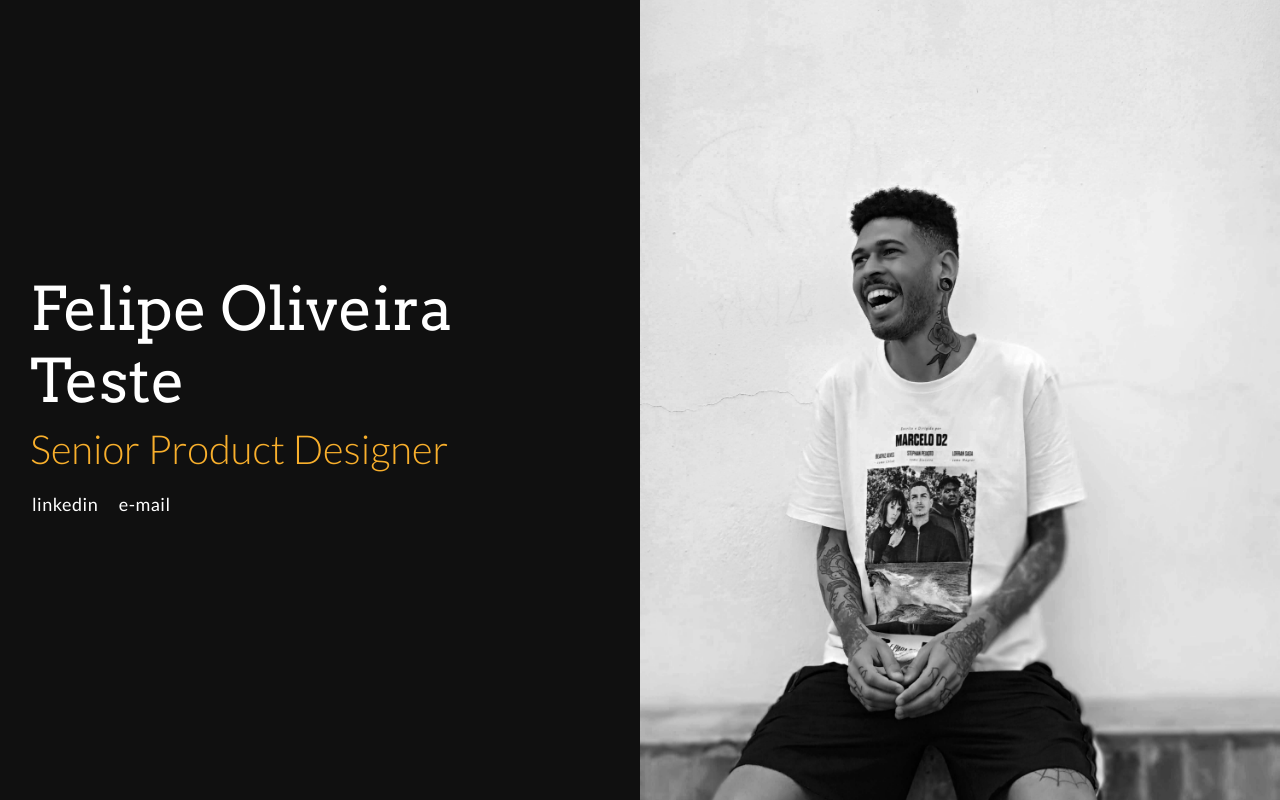
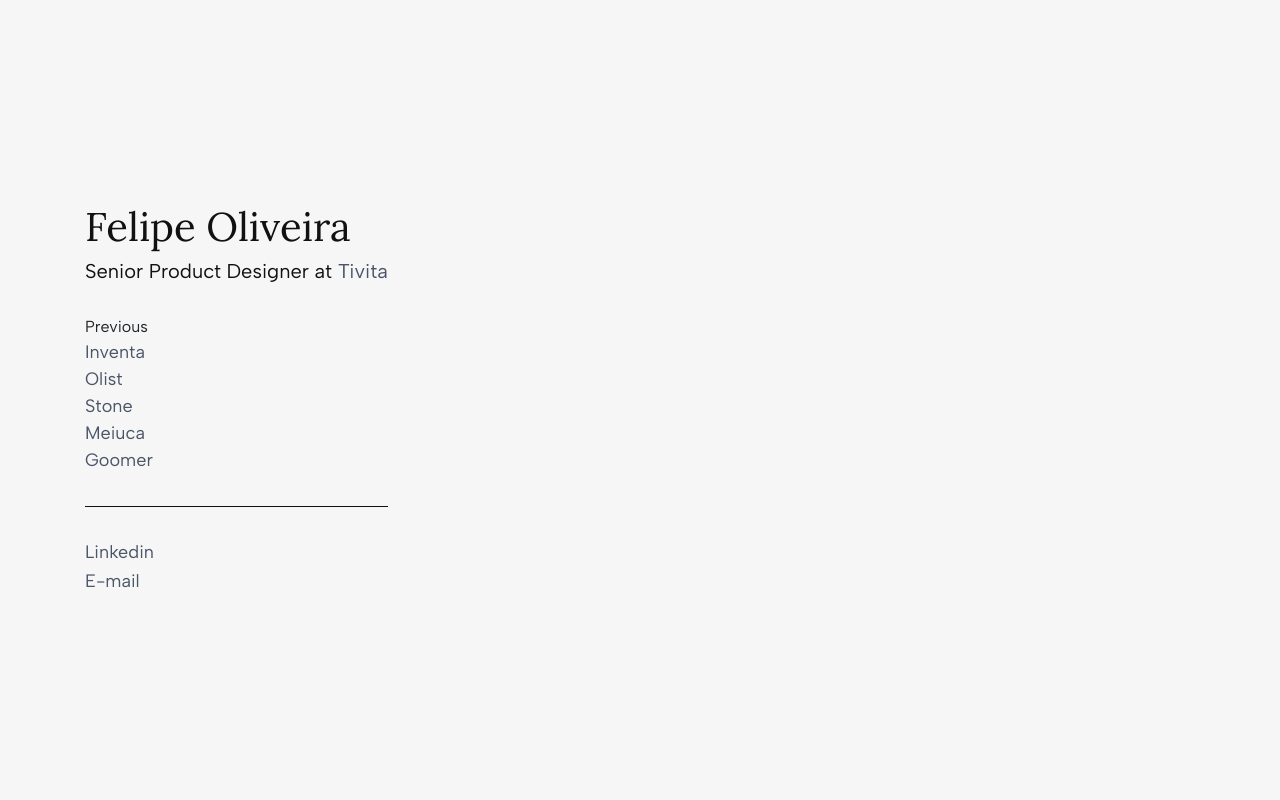
Before and after one commit to felipecotto/felipecotto.github.io, a plain HTML site: page index.html in a window 1280 px wide. Drawn offline with Linux system fonts and the light colour scheme.

Commit message:
new-version

```diff
--- a/css/style.css
+++ b/css/style.css
@@ -1,39 +1,51 @@
 body {
-	background-color: #101010;
+	background-color: #F6F6F6;
+	font-family: "Albert Sans", sans-serif;
 }
 
-.main-bg {
-	background-image: url(../img/felipe-oliveira.jpg);
-	background-repeat: no-repeat;
-	background-size: cover;
-	background-position: center;
-	color: #e3e3e3;
+.flex {
+	display: flex;
+    height: 100vh;
+    align-items: center;
 }
 
-.yellow {
-	color: #f8af2c;
+a {
+	color: #4A5568;
 }
 
-.bg-black {
-	background-color: #101010;
-	color: #fff;
+a:hover {
+	color: #4A5568;
 }
 
-.grid-container {
-    display: flex;
-    align-items: center;
-    justify-content: space-between;
+.links {
+	margin: 0;
+	padding: 0;
+	list-style: none;
+	border-bottom: solid 1px #111111;
+    margin-bottom: 32px;
+    padding-bottom: 32px;
 }
 
-.grid-item {
-	width: 100%;
-    height: 100vh;
-    justify-content: center;
-    align-items: center;
-    align-content: center;
-	display: grid;
-	padding: 30px;
+.links li {
+ /* display: block; */
 }
+
+.links li a {
+    /* text-decoration: none; */
+	padding: 4px 0;
+	padding-right: 12px;
+	color: #4A5568 ;
+	/* display: block; */
+	font-size: 18px;
+	-webkit-transition: all 0.3s ease-out;
+	transition: all 0.3s ease-out;
+}
+
+.links li a:hover {
+
+}
+
+/* Social */
 
 .social {
 	margin: 0;
@@ -42,38 +54,43 @@
 }
 
 .social li {
- display: inline-block;
+ /* display: block; */
+ margin-bottom: 2px;
 }
 
 .social li a {
-	color: #fff;
-    text-decoration: none;
-	padding: 8px 0;
+    /* text-decoration: none; */
+	padding: 4px 0;
 	padding-right: 12px;
-	display: block;
+	color: #4A5568 ;
+	/* display: block; */
 	font-size: 18px;
-    letter-spacing: 0.5px;
-	font-weight: 400;
-	font-family: 'Lato', sans-serif;
-	border: solid 2px transparent;
 	-webkit-transition: all 0.3s ease-out;
 	transition: all 0.3s ease-out;
 }
 
 .social li a:hover {
-	color: #f8af2c;
-	border: solid 2px #f8af2c;
+
 }
 
+
 .title {
-	font-family: 'Arvo', serif;
-	font-size: 60px;
+	font-size: 40px;
+	color: #111111;
+	font-family: "Lora", serif;
+	font-optical-sizing: auto;
+	font-style: normal;
+	font-weight: 400;
 }
 
 .sub-title {
-	font-family: 'Lato', sans-serif;
-	font-weight: 300;
-	font-size: 40px;
+	font-family: 'Albert Sans', sans-serif;
+	font-weight: 400;
+	font-size: 20px;
+	color: #111111;
+	font-optical-sizing: auto;
+	font-style: normal;
+	margin-bottom: 32px;
 }
 
 .mobile {
@@ -96,7 +113,7 @@
 		opacity: 0;
 	}
 
-	.social li {
+	.links li {
 		display: block;
 	}
 
@@ -105,7 +122,7 @@
 	}
 
 	.sub-title {
-		font-size: 24px;
+		font-size: 20px;
 	}
 
 	.mobile {
--- a/index.html
+++ b/index.html
@@ -13,10 +13,13 @@
 	<meta name="generator" content="N/A">
 	<meta http-equiv="Content-Type" content="text/html; charset=utf-8">
 
-	<title>Felipe | Design & UI Developer</title>
+	<title>Felipe | Product Designer</title>
 
-	<link href="https://fonts.googleapis.com/css?family=Arvo&display=swap" rel="stylesheet">
-	<link href="https://fonts.googleapis.com/css?family=Lato:300,400&display=swap" rel="stylesheet">
+	<link rel="preconnect" href="https://fonts.googleapis.com">
+	<link rel="preconnect" href="https://fonts.gstatic.com" crossorigin>
+	<link href="https://fonts.googleapis.com/css2?family=Lora:ital,wght@0,400..700;1,400..700&display=swap" rel="stylesheet">
+	<link href="https://fonts.googleapis.com/css2?family=Albert+Sans:ital,wght@0,100..900;1,100..900&family=Lora:ital,wght@0,400..700;1,400..700&display=swap" rel="stylesheet">
+
 	<link rel="stylesheet" type="text/css" href="css/bootstrap.min.css">
 	<link rel="stylesheet" type="text/css" href="css/style.css">
 
@@ -41,31 +44,29 @@
 	height="0" width="0" style="display:none;visibility:hidden"></iframe></noscript>
 	<!-- End Google Tag Manager (noscript) -->
 
-	<div class="grid-container">
-		<div class="grid-item bg-black">
-			<!-- <img src="img/felipe-mobile.jpg" alt="Felipe Oliveira" class="img-fluid mobile"> -->
-			<h1 class="title">Felipe Oliveira Teste</h1>
-			<h3 class="yellow sub-title"> Senior Product Designer</h3>
+	<div class="container flex">
+		<div class="content">
+			<h1 class="title">Felipe Oliveira</h1>
+			<h3 class="yellow sub-title"> Senior Product Designer at <a href="https://tivita.com/" target="_blank">Tivita</a></h3>
+			<aside>
+				<ul class="links">
+					<li>Previous</li>
+					<li><a href="https://inventa.shop/" target="_blank">Inventa</a></li>
+					<li><a href="https://olist.com/" target="_blank">Olist</a></li>
+					<li><a href="https://www.stone.com.br/" target="_blank">Stone</a></li>
+					<li><a href="https://www.meiuca.co/" target="_blank">Meiuca</a></li>
+					<li><a href="https://goomer.com.br/" target="_blank">Goomer</a></li>
+				</ul>
+			</aside>
 			<aside>
 				<ul class="social">
-					<li><a href="https://www.linkedin.com/in/felipe-oliveira-a5718027/" target="_blank">linkedin</a></li>
-					<!-- <li><a href="https://dribbble.com/felipecotto" target="_blank">dribbble</a></li> -->
-					<!-- <li><a href="https://www.behance.net/felipecotto" target="_blank">behance</a></li> -->
-					<!-- <li><a href="https://www.instagram.com/felipe.cotto/" target="_blank">instagram</a></li> -->
-					<!-- <li><a href="https://twitter.com/felipe_cotto" target="_blank">twitter</a></li> -->
-					<li><a href="mailto:felipeoliveira.contato@gmail.com" target="_top">e-mail</a></li>
+					<li><a href="https://www.linkedin.com/in/felipecotto/" target="_blank">Linkedin</a></li>
+					<li><a href="mailto:felipeoliveira.contato@gmail.com">E-mail</a></li>
 				</ul>
 			</aside>
-		</div>
-		<div class="main-bg grid-item">
-			.
+
 		</div>
 	</div>
-
-	</div>
-	</section>
-
-
 
 	<script src="js/bootstrap.min.js"></script>
 
```
